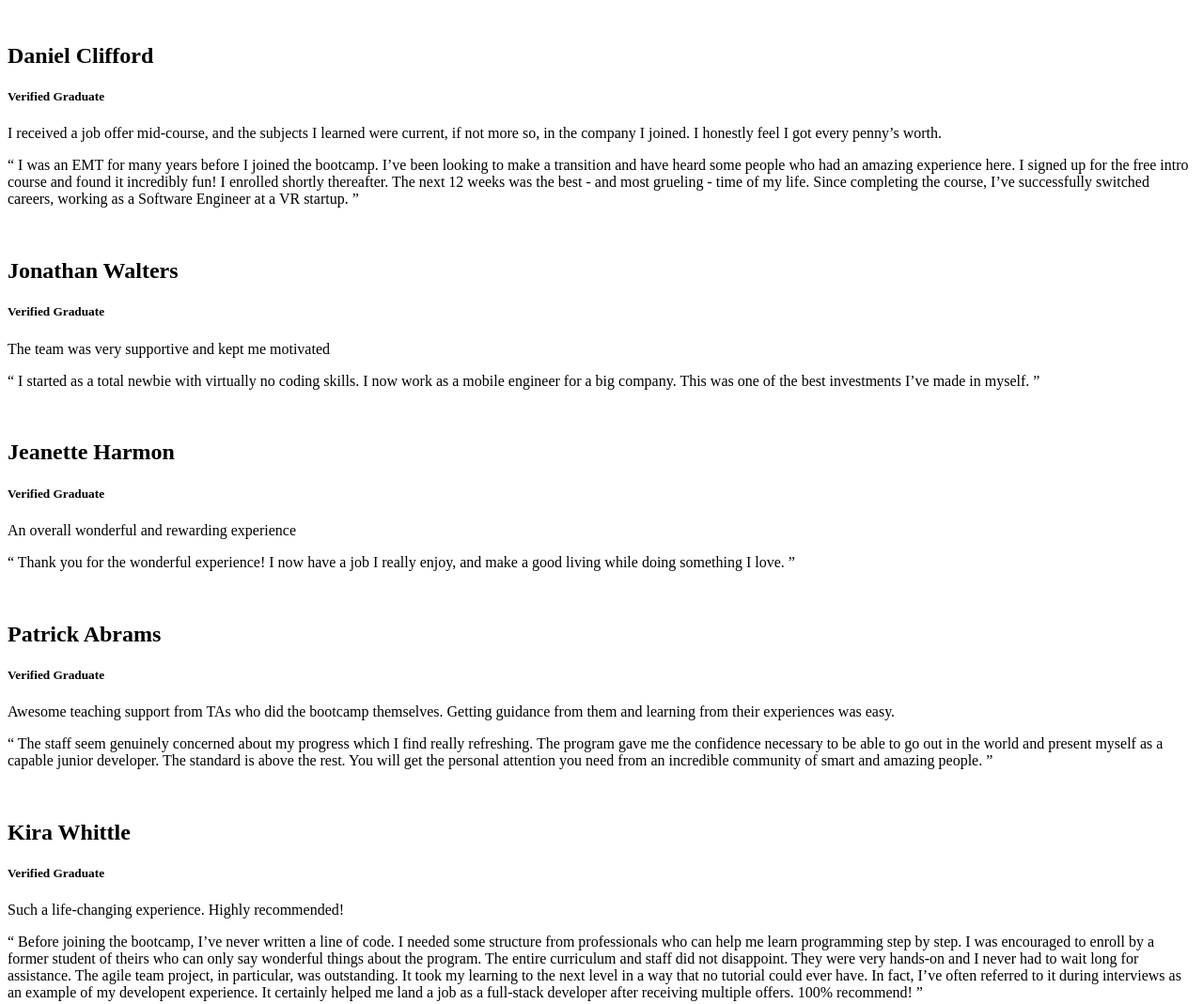
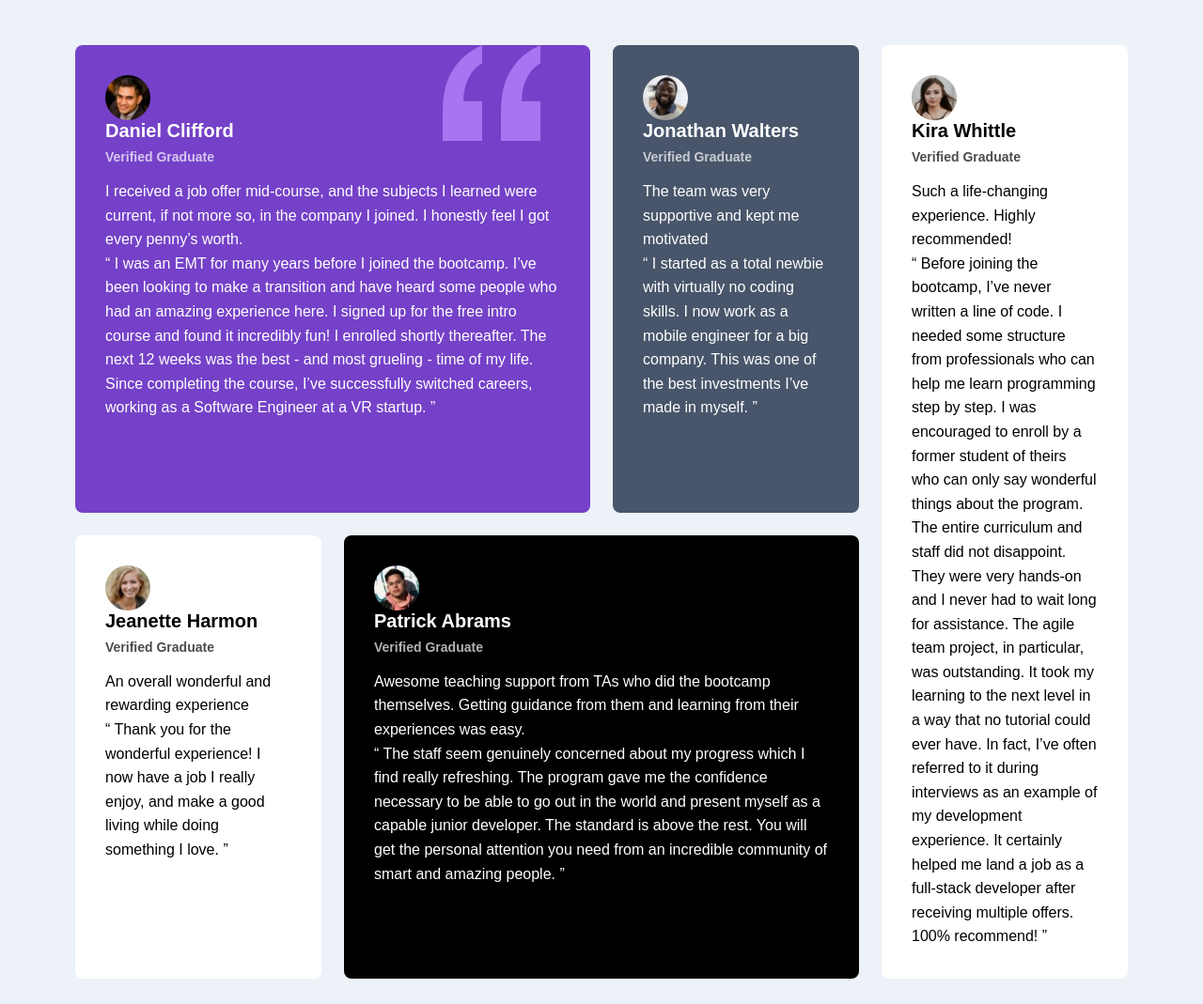
Before and after one commit to mohammed-alshaibani/Testimonials-grid-section, a plain HTML site: page index.html in a window 1280 px wide. Shown: the whole page at 94% size. Drawn offline with Linux system fonts and the light colour scheme; the site is published under a folder, as on GitHub Pages, so addresses that start at the root find nothing.

Commit message:
Update index.html

```diff
--- a/index.html
+++ b/index.html
@@ -4,22 +4,22 @@
     <meta charset="UTF-8">
     <meta name="viewport" content="width=device-width, initial-scale=1.0"> <!-- displays site properly based on user's device -->
 
+    <!-- Make sure favicon path is correct -->
     <link rel="icon" type="image/png" sizes="32x32" href="./images/favicon-32x32.png">
-  <link rel="stylesheet" href="/css/style.css">
+    <!-- Adjust CSS path as per project structure -->
+    <link rel="stylesheet" href="./css/style.css">
     <title>Frontend Mentor | [Challenge Name Here]</title>
   </head>
   <body>
     <main class="testimonials">
 
+      <!-- Testimonial 1 -->
       <article class="testimonial section__one">
         <div>
-      <img src="/images/image-daniel.jpg" alt="">
-      <h2>    Daniel Clifford      </h2>
-      <h5>
-        Verified Graduate
-      </h5>
+          <img src="./images/image-daniel.jpg" alt="Daniel Clifford">
+          <h2>Daniel Clifford</h2>
+          <h5>Verified Graduate</h5>
         </div>
-
         <p>
           I received a job offer mid-course, and the subjects I learned were current, if not more so,
           in the company I joined. I honestly feel I got every penny’s worth.
@@ -30,56 +30,43 @@
           for the free intro course and found it incredibly fun! I enrolled shortly thereafter.
           The next 12 weeks was the best - and most grueling - time of my life. Since completing
           the course, I’ve successfully switched careers, working as a Software Engineer at a VR startup. ”
-
         </p>
-
-
       </article>
 
+      <!-- Testimonial 2 -->
       <article class="testimonial section__second">
         <div>
-      <img src="/images/image-jonathan.jpg" alt="">
-      <h2>        Jonathan Walters      </h2>
-      <h5>
-        Verified Graduate
-      </h5>
+          <img src="./images/image-jonathan.jpg" alt="Jonathan Walters">
+          <h2>Jonathan Walters</h2>
+          <h5>Verified Graduate</h5>
         </div>
-<p>
-  The team was very supportive and kept me motivated
-</p>
+        <p>The team was very supportive and kept me motivated</p>
         <p>
           “ I started as a total newbie with virtually no coding skills. I now work as a mobile engineer
           for a big company. This was one of the best investments I’ve made in myself. ”
         </p>
-
       </article>
 
+      <!-- Testimonial 3 -->
       <article class="testimonial section__third">
         <div>
-      <img src="/images/image-jeanette.jpg" alt="">
-      <h2>        Jeanette Harmon
-      </h2>
-      <h5>
-        Verified Graduate
-      </h5>
+          <img src="./images/image-jeanette.jpg" alt="Jeanette Harmon">
+          <h2>Jeanette Harmon</h2>
+          <h5>Verified Graduate</h5>
         </div>
-
-  <p> An overall wonderful and rewarding experience</p>
+        <p>An overall wonderful and rewarding experience</p>
         <p>
           “ Thank you for the wonderful experience! I now have a job I really enjoy, and make a good living
           while doing something I love. ”
         </p>
-
       </article>
 
+      <!-- Testimonial 4 -->
       <article class="testimonial section__forth">
         <div>
-      <img src="/images/image-patrick.jpg" alt="">
-      <h2>      Patrick Abrams
-      </h2>
-      <h5>
-        Verified Graduate
-      </h5>
+          <img src="./images/image-patrick.jpg" alt="Patrick Abrams">
+          <h2>Patrick Abrams</h2>
+          <h5>Verified Graduate</h5>
         </div>
         <p>
           Awesome teaching support from TAs who did the bootcamp themselves. Getting guidance from them and
@@ -91,35 +78,28 @@
           junior developer. The standard is above the rest. You will get the personal attention you need from
           an incredible community of smart and amazing people. ”
         </p>
-
       </article>
 
+      <!-- Testimonial 5 -->
       <article class="testimonial section__fifth">
         <div>
-      <img src="/images/image-kira.jpg" alt="">
-      <h2>        Kira Whittle
-      </h2>
-      <h5>
-        Verified Graduate
-      </h5>
-    </div>    <p>
-      Such a life-changing experience. Highly recommended!
-    </p>
+          <img src="./images/image-kira.jpg" alt="Kira Whittle">
+          <h2>Kira Whittle</h2>
+          <h5>Verified Graduate</h5>
+        </div>
+        <p>Such a life-changing experience. Highly recommended!</p>
         <p>
           “ Before joining the bootcamp, I’ve never written a line of code. I needed some structure from
           professionals who can help me learn programming step by step. I was encouraged to enroll by a former
           student of theirs who can only say wonderful things about the program. The entire curriculum and staff
           did not disappoint. They were very hands-on and I never had to wait long for assistance. The agile team
           project, in particular, was outstanding. It took my learning to the next level in a way that no tutorial
-    could ever have. In fact, I’ve often referred to it during interviews as an example of my developent
+          could ever have. In fact, I’ve often referred to it during interviews as an example of my development
           experience. It certainly helped me land a job as a full-stack developer after receiving multiple offers.
           100% recommend! ”
         </p>
-
-
       </article>
 
     </main>
-
   </body>
 </html>
```
Lines whose indentation alone changed are shown as unchanged.
